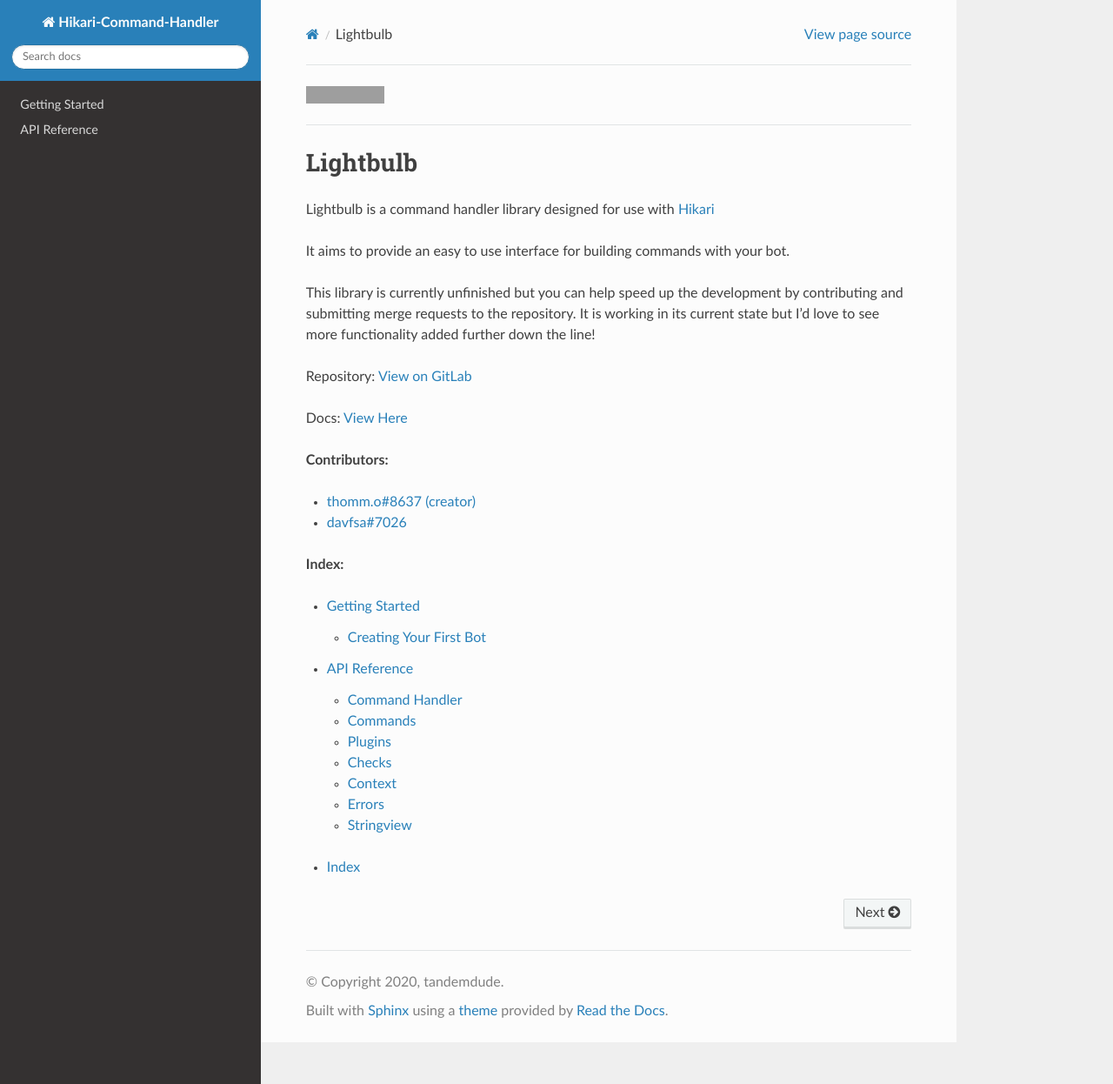
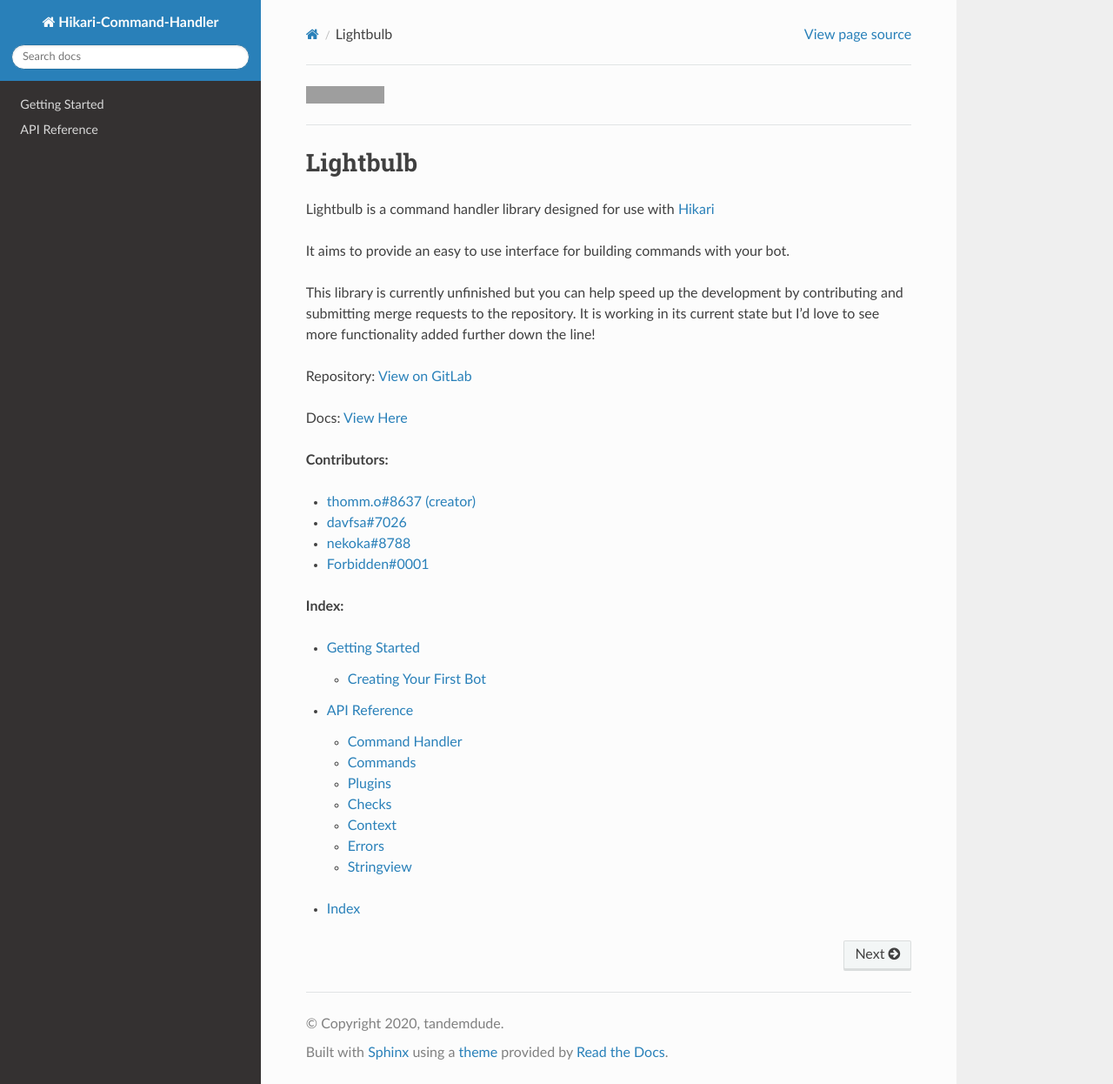
Before and after one commit to tandemdude/hikari-lightbulb, a Sphinx documentation site: the page built from docs/source/index.rst, in a window 1280 px wide and 1246 px high. Shown: the whole window at 87% size. Built offline with Sphinx 7.4.7 and the Read the Docs theme 2.0.0, drawn with Linux system fonts in a browser that asks for light colours; grey boxes are pictures that could not be loaded.

Commit message:
Update docs

```diff
--- a/docs/source/index.rst
+++ b/docs/source/index.rst
@@ -27,6 +27,10 @@
 
 - `davfsa#7026 <https://gitlab.com/davfsa>`_
 
+- `nekoka#8788 <https://gitlab.com/nekokatt>`_
+
+- `Forbidden#0001 <https://gitlab.com/Forbidden-A>`_
+
 **Index:**
 
 .. toctree::
```
